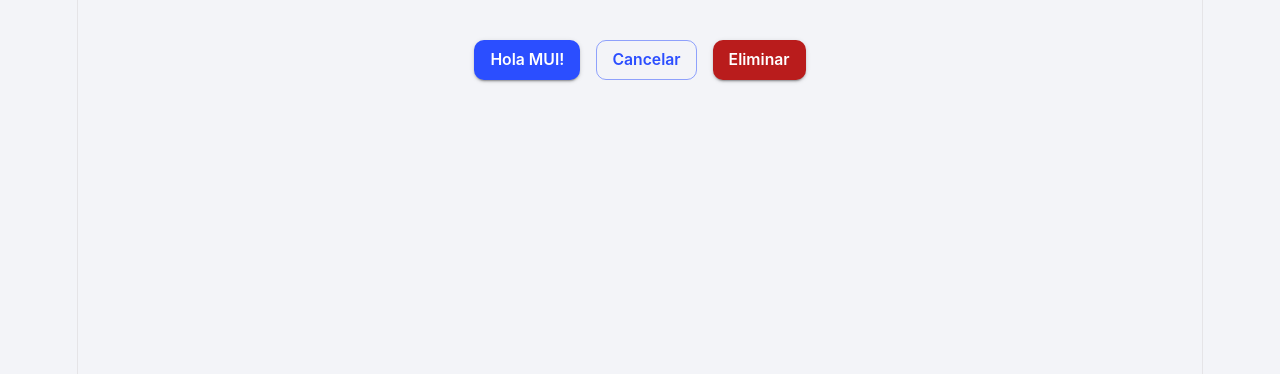
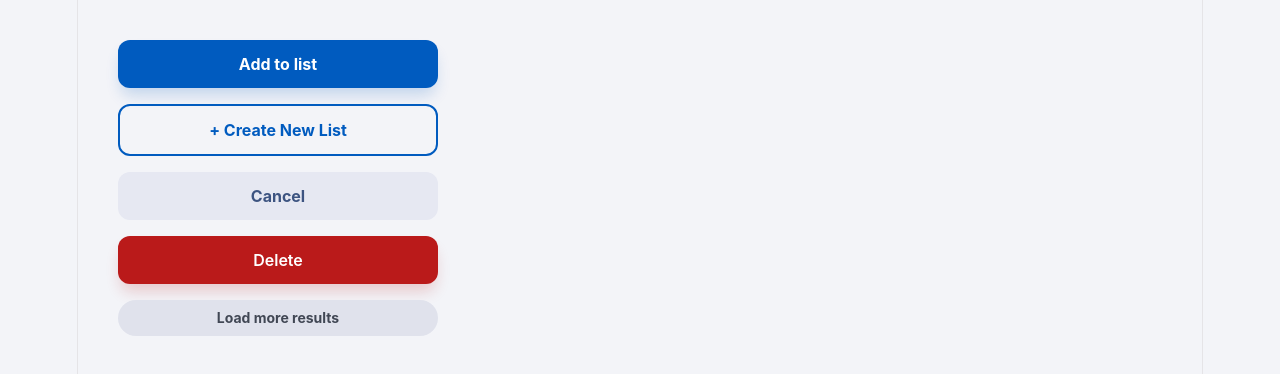
Before and after one commit to DurandalAGB/To-do-list-project-for-tc3005b, a React (Vite) app: page / in a window 1280 px wide. Shown: the top 374 px of the page. Built offline with nearby package versions, Linux system fonts and the light colour scheme.

Commit message:
creacion de componente Button con sus variables

```diff
--- a/src/App.tsx
+++ b/src/App.tsx
@@ -1,11 +1,13 @@
-import Button from '@mui/material/Button'
+import Button from './components/ui/Button'
 
 function App() {
   return (
-    <div style={{ padding: 40 }}>
-      <Button variant="contained">Hola MUI!</Button>
-      <Button variant="outlined" style={{ marginLeft: 16 }}>Cancelar</Button>
-      <Button variant="contained" color="error" style={{ marginLeft: 16 }}>Eliminar</Button>
+    <div style={{ padding: 40, display: 'flex', flexDirection: 'column', gap: 16, maxWidth: 400 }}>
+      <Button variant="primary">Add to list</Button>
+      <Button variant="secondary">+ Create New List</Button>
+      <Button variant="cancel">Cancel</Button>
+      <Button variant="delete">Delete</Button>
+      <Button variant="pill">Load more results</Button>
     </div>
   )
 }
--- /dev/null
+++ b/src/components/ui/Button/Button.tsx
@@ -0,0 +1,91 @@
+import MuiButton from '@mui/material/Button';
+import type { ButtonProps as MuiButtonProps } from '@mui/material/Button';
+import { styled } from '@mui/material/styles';
+
+type ButtonVariant = 'primary' | 'secondary' | 'cancel' | 'delete' | 'pill';
+
+interface ButtonProps extends Omit<MuiButtonProps, 'variant'> {
+  variant?: ButtonVariant;
+  fullWidth?: boolean;
+}
+
+const variantStyles: Record<ButtonVariant, object> = {
+  primary: {
+    background: '#005BBF',
+    color: '#FFFFFF',
+    fontWeight: 700,
+    boxShadow: '0 10px 15px -3px rgba(0,91,191,0.20)',
+    '&:hover': {
+      background: '#0051AA',
+    },
+  },
+  secondary: {
+    background: 'transparent',
+    color: '#005BBF',
+    fontWeight: 700,
+    border: '2px solid #005BBF',
+    '&:hover': {
+      background: 'rgba(0,91,191,0.05)',
+    },
+  },
+  cancel: {
+    background: '#E6E8F2',
+    color: '#3D5481',
+    fontWeight: 700,
+    '&:hover': {
+      background: '#D8DBE8',
+    },
+  },
+  delete: {
+    background: '#BA1A1A',
+    color: '#FFFFFF',
+    fontWeight: 600,
+    boxShadow: '0 10px 15px -3px rgba(186,26,26,0.20)',
+    '&:hover': {
+      background: '#A01717',
+    },
+  },
+  pill: {
+    background: '#E0E2EC',
+    color: '#414754',
+    fontWeight: 700,
+    borderRadius: '9999px',
+    fontSize: '14px',
+    padding: '6px 20px',
+    '&:hover': {
+      background: '#D0D2DC',
+    },
+  },
+};
+
+const StyledButton = styled(MuiButton)<{ customvariant: ButtonVariant }>(
+  ({ customvariant }) => ({
+    fontFamily: 'Inter, Roboto, sans-serif',
+    fontSize: '16px',
+    lineHeight: '24px',
+    borderRadius: '12px',
+    padding: '12px 24px',
+    textTransform: 'none',
+    boxShadow: 'none',
+    ...variantStyles[customvariant],
+    '&.MuiButton-root': {
+      ...variantStyles[customvariant],
+    },
+  })
+);
+
+const Button = ({ variant = 'primary', children, fullWidth, ...props }: ButtonProps) => {
+  return (
+    <StyledButton
+      customvariant={variant}
+      variant="contained"
+      fullWidth={fullWidth}
+      disableElevation
+      {...props}
+    >
+      {children}
+    </StyledButton>
+  );
+};
+
+export default Button;
--- /dev/null
+++ b/src/components/ui/Button/index.ts
@@ -0,0 +1 @@
+export { default } from './Button';
```
Also changed, not shown: src/components/Header/Header.tsx (added), src/components/Task/Task.tsx (added).
